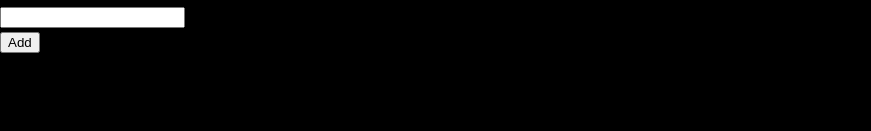
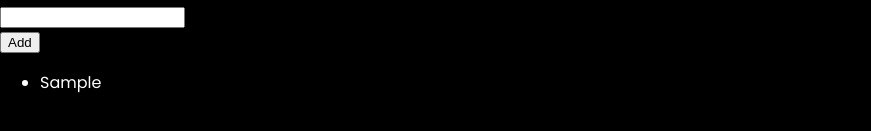
Before and after one commit to TechMilton/FootyNamePicker, a React (Create React App) app: page / in a window 1280 px wide. Both pictures are taken after typing "Sample" into the empty fields and a click on the button "Add". Shown: the part 193-324 px from the top of the page, without its empty margins (0-871 px from the left). Built offline with nearby package versions, Linux system fonts and the light colour scheme.

Commit message:
added the list of names functionality

```diff
--- a/src/components/form/button.js
+++ b/src/components/form/button.js
@@ -1,6 +1,7 @@
 import React from 'react';
 
 const Button = () => {
+
     return (
         <>
             <div>
--- a/src/components/form/form.js
+++ b/src/components/form/form.js
@@ -26,6 +26,19 @@ const Form = () => {
                 <br />
                 <button type="submit">Add</button>
             </form>
+
+            <div>
+                {names.length === 0 ? null : (
+                    <ul>
+                        {names.map((footballer, index) => (
+                            <li key={index}>
+                                <span>{footballer.name}</span>
+                            </li>
+                        ))}
+                    </ul>
+                )}
+            </div>
+
         </>
     );
 
--- a/src/data/reducer.js
+++ b/src/data/reducer.js
@@ -10,8 +10,8 @@ export const addName = (state, { value }) => {
     };
 };
 
-//Remove a name from list
-//content will go here
+//Remove name from list
+
 
 
 //export default data
```
